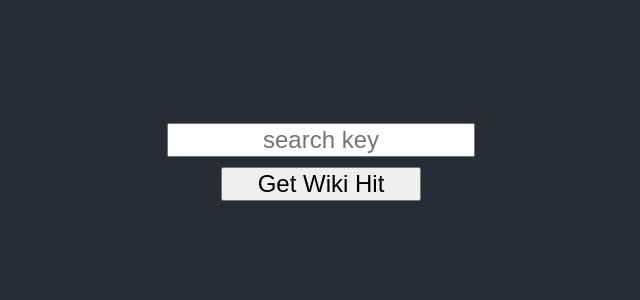
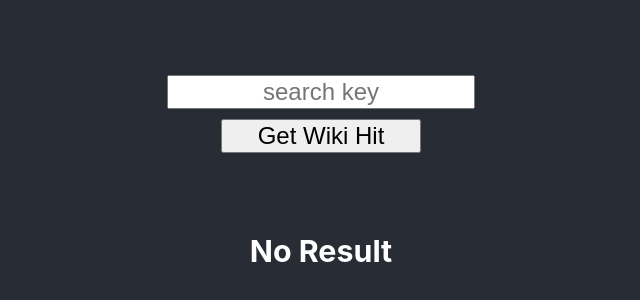
Before and after one commit to elye/demo_graphql_fullstack_mobile, a React (Create React App) app in the folder client-web/: page / in a window 1280 px wide. Shown: the part 238-538 px from the top of the page, without its empty margins (319-959 px from the left). Built offline with nearby package versions, Linux system fonts and the light colour scheme.

Commit message:
Make a container that contain result, and able to submit keyword to result.

```diff
--- a/client-web/src/App.js
+++ b/client-web/src/App.js
@@ -1,12 +1,12 @@
 import React from 'react';
 import './App.css';
-import SearchBox from "./SearchBox";
+import Container from "./Container";
 
 function App() {
   return (
     <div className="App">
       <header className="App-header">
-        <SearchBox/>
+        <Container/>
       </header>
     </div>
   );
--- /dev/null
+++ b/client-web/src/Container.js
@@ -0,0 +1,26 @@
+import React, {Component} from 'react';
+import SearchBox from "./SearchBox";
+import SearchResult from "./SearchResult";
+
+
+export default class Container extends Component {
+    constructor(props) {
+        super(props);
+        this.state = {
+            result: "No Result"
+        };
+    }
+
+    onChange = keyword => {
+        this.setState(s => ({ result:keyword }));
+    };
+
+    render() {
+        return (
+            <div>
+                <div><SearchBox onSubmit={(keyword) => this.onChange(keyword)}/></div>
+                <div><SearchResult value={this.state.result}/></div>
+            </div>
+        );
+    }
+}
--- a/client-web/src/SearchBox.js
+++ b/client-web/src/SearchBox.js
@@ -3,8 +3,8 @@ import React, {Component} from 'react';
 export default class SearchBox extends Component {
     state = { keyword: '' };
 
-    onSubmit = event => {
-        alert(this.state.keyword);
+    onSubmit = _ => {
+        this.props.onSubmit(this.state.keyword)
     };
 
     onChange = event => {
--- /dev/null
+++ b/client-web/src/SearchResult.js
@@ -0,0 +1,9 @@
+import React, {Component} from 'react';
+
+export default class SearchResult extends Component {
+    render() {
+        return (
+            <h3>{this.props.value}</h3>
+        );
+    }
+}
```
Also changed, not shown: client-web/src/index.css (line endings or trailing spaces).
